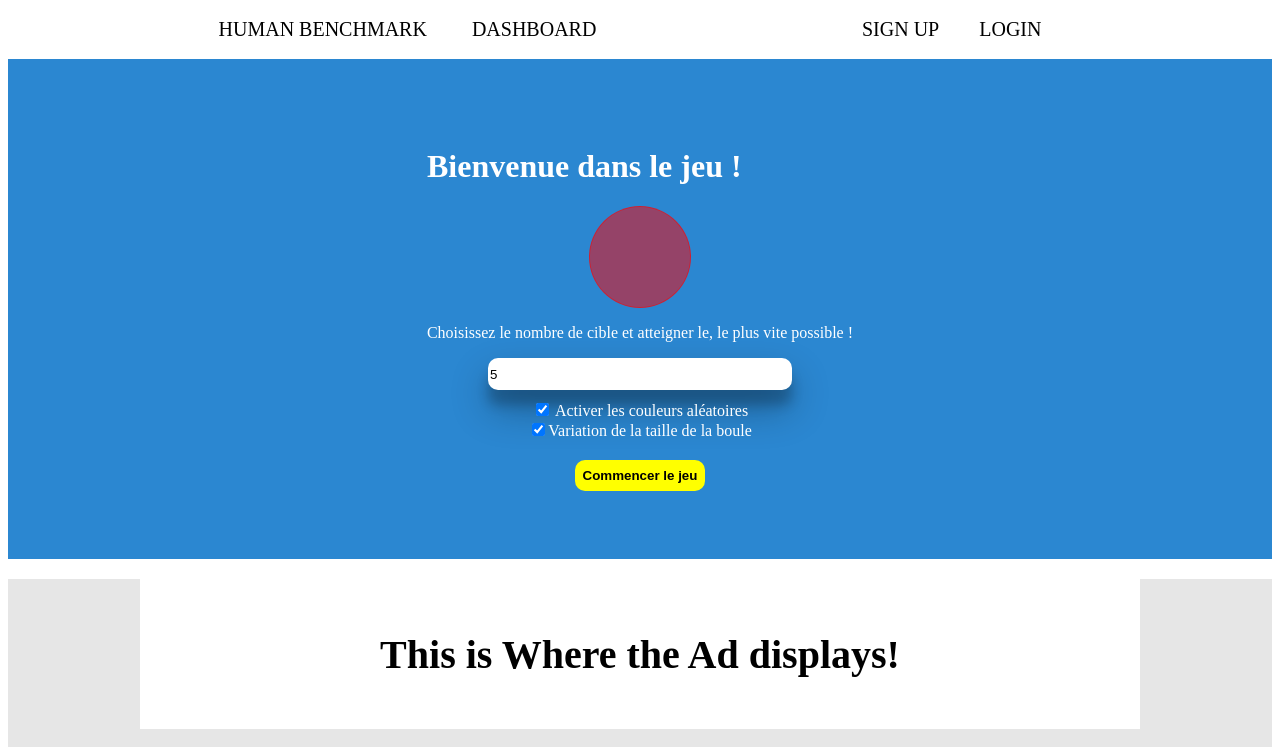
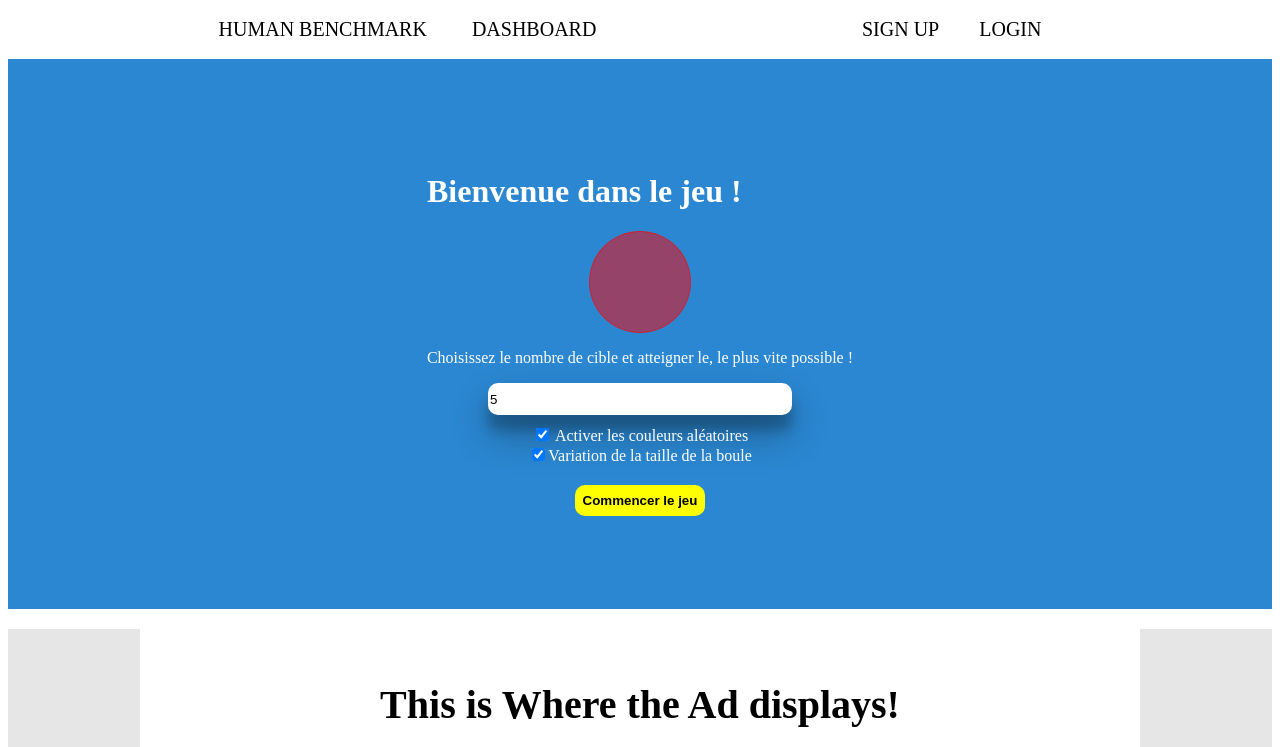
Before and after one commit to Kamalags24/human-bench, a Vue app: page / in a window 1280 px wide. Shown: the top 747 px of the page. Built offline with nearby package versions, Linux system fonts and the light colour scheme.

Commit message:
champ modifié

```diff
--- a/src/components/gameArea.vue
+++ b/src/components/gameArea.vue
@@ -143,6 +143,7 @@ function timer() {
       misses.value++
 
     }
+
     // console.log(misses.value);
     // console.log(element);
 
@@ -162,7 +163,7 @@ function timer() {
 
 
 <template>
-  <div class="container">
+  <div class="container" @click="handleMisses">
     <div v-if="Start">
       <h1>Bienvenue dans le jeu !</h1>
       <div class="cercle" ></div>
@@ -186,7 +187,7 @@ function timer() {
     </div>
 
 
-    <main class="zone" v-if="Game">
+    <main class="zone" v-if="Game" >
 
       <ul class="ligne">
         <li>
@@ -227,9 +228,9 @@ function timer() {
 <style scoped>
 
 .container-cercle {
-
+border: 5px solid rgb(89, 255, 0);
   height: 300px;
-  width: 800px;
+  width: 600px;
   overflow: hidden;
 
   padding: 10%;
@@ -287,7 +288,7 @@ function timer() {
 
 .container {
   width: 100%;
-  height: 500px;
+  height: 550px;
   background-color: #2b87d1;
   display: flex;
   justify-content: center;
```
